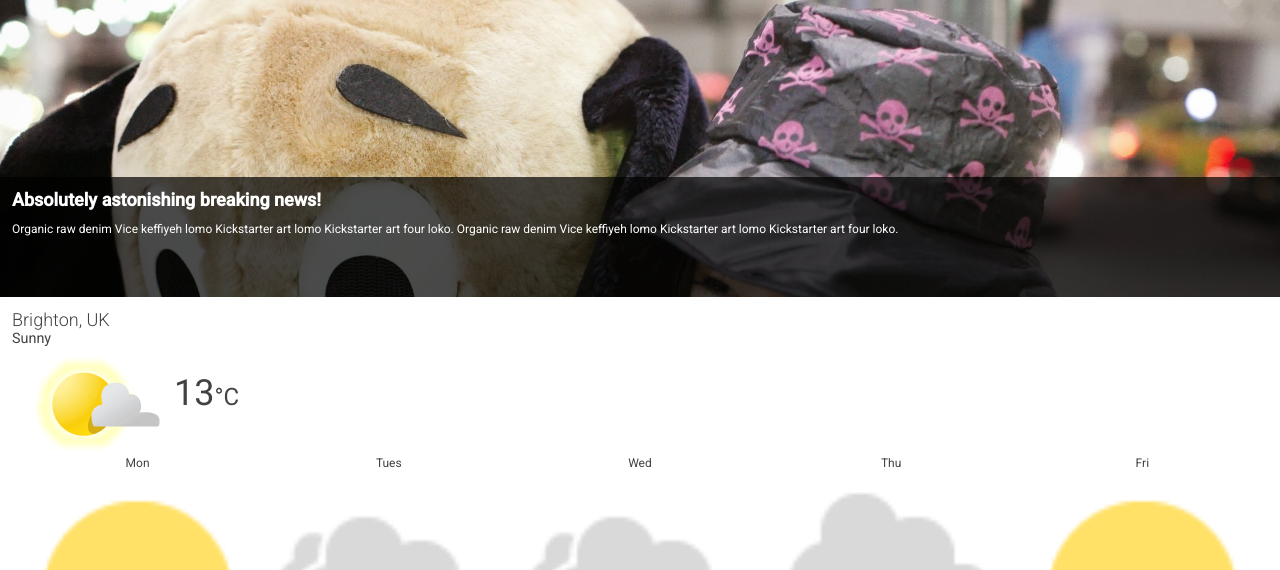
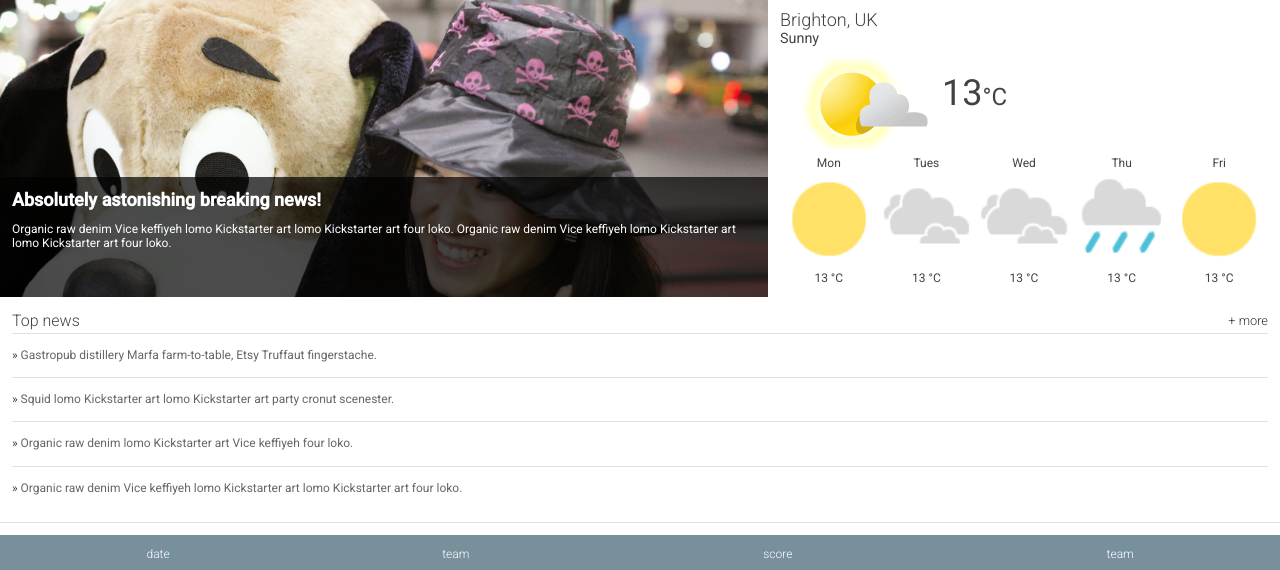
Before and after one commit to thenglee/the_brighton_times_website, a plain HTML site: page index.html in a window 1280 px wide. Shown: the part 180-750 px from the top of the page. Drawn offline with Linux system fonts and the light colour scheme.

Commit message:
Make hero and weather sections side by side on the first row of content

```diff
--- a/assets/stylesheets/main.css
+++ b/assets/stylesheets/main.css
@@ -169,7 +169,7 @@ main {
 
 .top-news {
   width: 100%;
-  height: 300px;
+  max-height: 300px;
   border-bottom: 1px solid #E0E0E0;
   padding: 1em;
 }
--- a/assets/stylesheets/responsive.css
+++ b/assets/stylesheets/responsive.css
@@ -96,9 +96,11 @@
 
   .hero {
     order: 0;
+    width: 60%;
   }
 
   .weather {
     order: 1;
+    width: 40%;
   }
 }
```
